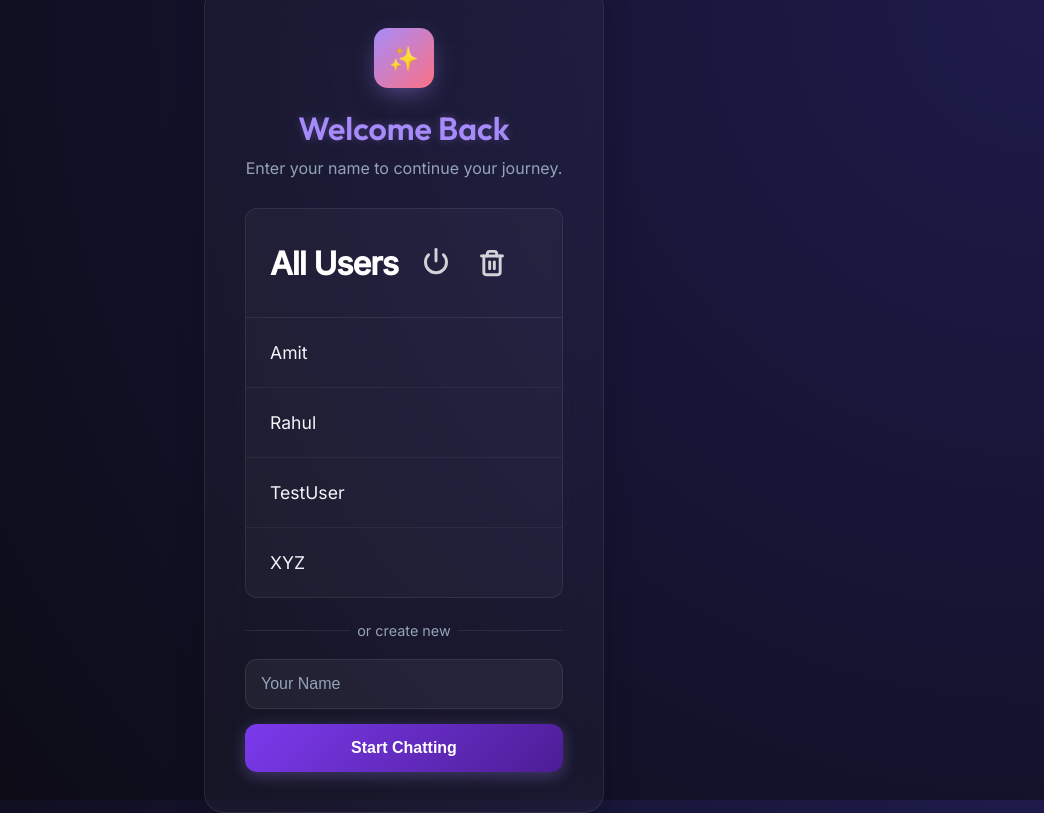
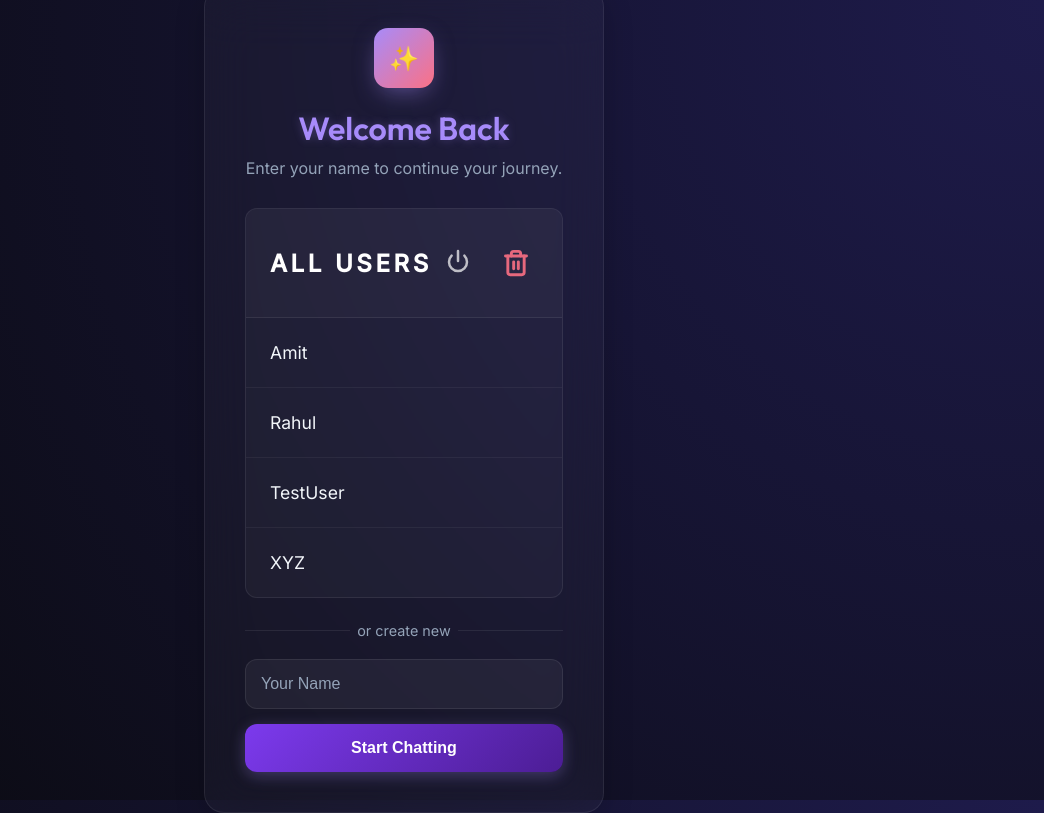
Before and after one commit to AmitKumarMaurya92/Mental-health-chatbot, a FastAPI app: page / in a window 1280 px wide. Shown: the whole page, without its empty margins (236-1280 px from the left). Run offline with FastAPI, Linux system fonts and the light colour scheme; data comes from the database, SQL or seed files in the repository; both versions use the stored data as it was after the commit.

Commit message:
feat: implement login page, dashboard interface, and database initialization for user sessions

```diff
--- a/ui/templates/login.html
+++ b/ui/templates/login.html
@@ -107,13 +107,13 @@
 
         {% if users %}
         <div class="user-list-card" id="user-list-card">
-            <div class="user-list-header" style="justify-content: flex-start; gap: 24px; border-bottom: 1px solid var(--card-border); padding: 32px 24px; background: transparent;">
-                <h3 style="margin: 0; color: #ffffff; font-size: 2rem; font-weight: 800; letter-spacing: -0.03em;">All Users</h3>
-                <div style="display: flex; gap: 20px; align-items: center;">
-                    <div class="power-toggle" title="Logout" onclick="window.location.href='/logout'" style="color: #ffffff; cursor: pointer; transition: all 0.2s; opacity: 0.8;" onmouseover="this.style.opacity='1'" onmouseout="this.style.opacity='0.8'">
-                        <svg xmlns="http://www.w3.org/2000/svg" width="28" height="28" viewBox="0 0 24 24" fill="none" stroke="currentColor" stroke-width="2.5" stroke-linecap="round" stroke-linejoin="round"><path d="M18.36 6.64a9 9 0 1 1-12.73 0"></path><line x1="12" y1="2" x2="12" y2="12"></line></svg>
+            <div class="user-list-header" style="display: flex; justify-content: space-between; align-items: center; border-bottom: 1px solid var(--card-border); padding: 32px 24px; background: rgba(255, 255, 255, 0.02);">
+                <h3 style="margin: 0; color: #ffffff; font-size: 1.5rem; font-weight: 800; letter-spacing: 0.15em; text-transform: uppercase;">ALL USERS</h3>
+                <div style="display: flex; gap: 24px; align-items: center;">
+                    <div class="power-toggle" title="Logout" onclick="window.location.href='/logout'" style="color: #ffffff; cursor: pointer; transition: all 0.2s; opacity: 0.7;" onmouseover="this.style.opacity='1'" onmouseout="this.style.opacity='0.7'">
+                        <svg xmlns="http://www.w3.org/2000/svg" width="24" height="24" viewBox="0 0 24 24" fill="none" stroke="currentColor" stroke-width="2.5" stroke-linecap="round" stroke-linejoin="round"><path d="M18.36 6.64a9 9 0 1 1-12.73 0"></path><line x1="12" y1="2" x2="12" y2="12"></line></svg>
                     </div>
-                    <div class="delete-mode-toggle" id="delete-toggle" title="Toggle Delete Mode" style="color: #ffffff; opacity: 0.8; transition: all 0.2s; cursor: pointer;" onmouseover="this.style.opacity='1'" onmouseout="this.style.opacity='0.8'">
+                    <div class="delete-mode-toggle" id="delete-toggle" title="Toggle Delete Mode" style="color: #fb7185; opacity: 0.9; transition: all 0.2s; cursor: pointer;" onmouseover="this.style.opacity='1'" onmouseout="this.style.opacity='0.9'">
                         <svg xmlns="http://www.w3.org/2000/svg" width="28" height="28" viewBox="0 0 24 24" fill="none" stroke="currentColor" stroke-width="2.5" stroke-linecap="round" stroke-linejoin="round"><polyline points="3 6 5 6 21 6"></polyline><path d="M19 6v14a2 2 0 0 1-2 2H7a2 2 0 0 1-2-2V6m3 0V4a2 2 0 0 1 2-2h4a2 2 0 0 1 2 2v2"></path><line x1="10" y1="11" x2="10" y2="17"></line><line x1="14" y1="11" x2="14" y2="17"></line></svg>
                     </div>
                 </div>
```
Also changed, not shown: ui/templates/index.html (+6 -6 lines), data/companion.db.
